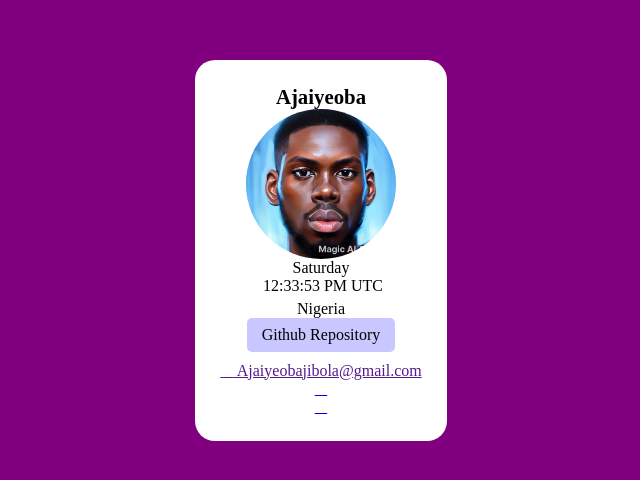
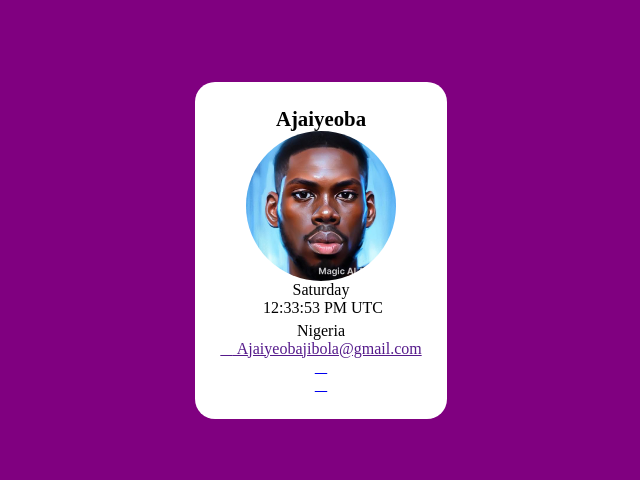
Before and after one commit to Ajaiyeoba/Hng-Stage1, a plain HTML site: page index.html in a window 1280 px wide. Shown: the part 150-630 px from the top of the page, without its empty margins (319-959 px from the left). Drawn offline with Linux system fonts and the light colour scheme.

Commit message:
Update index.html

```diff
--- a/index.html
+++ b/index.html
@@ -18,7 +18,7 @@
             <p data-testid="currentUTCTime"></p>
         </div>
         <p data-testid="myTrack"> Nigeria </p>
-        <a href="" data-testid="githubURL">Github Repository</a>
+<!--         <a href="" data-testid="githubURL">Github Repository</a> -->
         <a href="https://x.com/JohnAjaiyeoba">  <i class="fa-brands fa-x-twitter"></i>  </a>
        <a  href=""><i class="fa-brands fa-google"></i> Ajaiyeobajibola@gmail.com</a>
       <a href=" https://www.facebook.com/ajibola.ajaiyeoba">   <i class="fa-brands fa-square-facebook"></i> </a>
```
